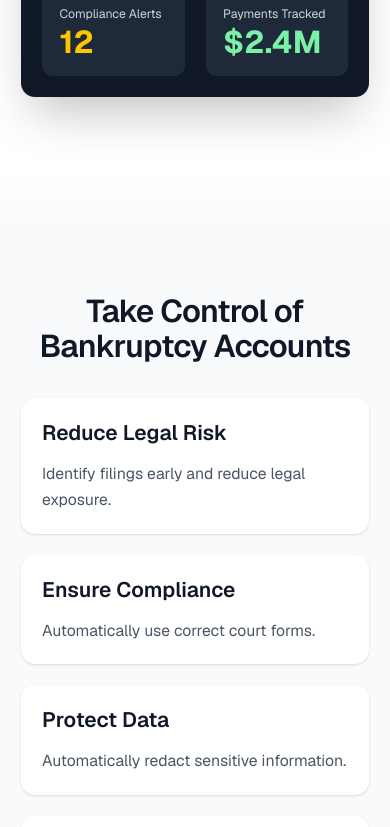
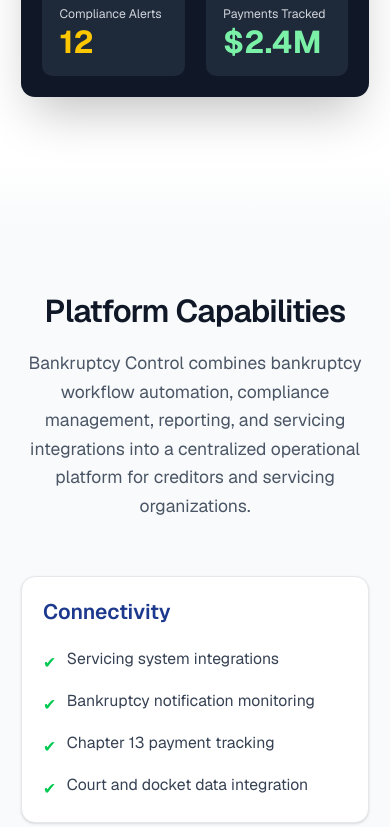
Before and after one commit to drumholliday/bc-website, a Next.js app: page / in a window 390 px wide. Shown: the part 3384-4211 px from the top of the page. Built offline with nearby package versions, Linux system fonts and the light colour scheme.

Commit message:
Added platform capabilities section and enhanced enterprise site structure

```diff
--- a/src/app/page.tsx
+++ b/src/app/page.tsx
@@ -38,6 +38,13 @@ export default function Home() {
 
             <a href="#product"className="hover:text-blue-700 focus:outline-none focus:ring-2 focus:ring-blue-500 transition">
               Product
+            </a>
+
+            <a
+              href="#capabilities"
+              className="hover:text-blue-700 focus:outline-none focus:ring-2 focus:ring-blue-500 rounded transition"
+            >
+              Capabilities
             </a>
 
             <a href="#about" className="hover:text-blue-700 focus:outline-none focus:ring-2 focus:ring-blue-500 transition">
@@ -108,6 +115,14 @@ export default function Home() {
               className="hover:text-blue-700 focus:outline-none focus:ring-2 focus:ring-blue-500 rounded transition"
             >
               Product
+            </a>
+
+            <a
+              href="#capabilities"
+              onClick={() => setMobileMenuOpen(false)}
+              className="hover:text-blue-700 focus:outline-none focus:ring-2 focus:ring-blue-500 rounded transition"
+            >
+              Capabilities
             </a>
 
             <a
@@ -330,7 +345,7 @@ export default function Home() {
 
           <div className="grid md:grid-cols-2 gap-12 md:gap-20 items-center">
             <div>
-              <h2 className="text-4xl md:text-5xl font-semibold tracking-tight mb-8">
+              <h2 className="text-4xl md:text-5xl font-semibold tracking-tight mb-8 text-white">
                 A Complete Platform for Bankruptcy Case Management
               </h2>
 
@@ -389,6 +404,95 @@ export default function Home() {
           </div>
         </div>
       </motion.section>
+{/* Gradient Divide White to Gray */}
+<div className="h-16 bg-gradient-to-b from-white to-gray-50" />
+
+{/* PLATFORM CAPABILITIES */}
+<motion.section
+  id="capabilities"
+  className="scroll-mt-32 py-20 md:py-36 px-6 md:px-8 bg-gray-50"
+  initial={{ opacity: 0, y: 60 }}
+  whileInView={{ opacity: 1, y: 0 }}
+  transition={{ duration: 0.9 }}
+  viewport={{ once: true, amount: 0.3 }}
+>
+  <div className="max-w-7xl mx-auto">
+    <div className="text-center mb-16">
+      <h2 className="text-4xl md:text-5xl font-semibold tracking-tight mb-6">
+        Platform Capabilities
+      </h2>
+
+      <p className="text-xl text-gray-600 max-w-3xl mx-auto leading-relaxed">
+        Bankruptcy Control combines bankruptcy workflow automation,
+        compliance management, reporting, and servicing integrations
+        into a centralized operational platform for creditors and
+        servicing organizations.
+      </p>
+    </div>
+
+    <div className="grid grid-cols-1 md:grid-cols-2 gap-8">
+      {[
+        {
+          title: "Connectivity",
+          items: [
+            "Servicing system integrations",
+            "Bankruptcy notification monitoring",
+            "Chapter 13 payment tracking",
+            "Court and docket data integration",
+          ],
+        },
+        {
+          title: "Compliance",
+          items: [
+            "Local court form support",
+            "Privacy data redaction controls",
+            "Audit and reporting visibility",
+            "Regulatory workflow support",
+          ],
+        },
+        {
+          title: "Counsel & Workflow",
+          items: [
+            "Local counsel coordination",
+            "Case assignment workflows",
+            "Work queue management",
+            "Document generation tools",
+          ],
+        },
+        {
+          title: "Reporting & Monitoring",
+          items: [
+            "Portfolio performance reporting",
+            "Payment monitoring",
+            "Compliance analytics",
+            "Operational visibility dashboards",
+          ],
+        },
+      ].map((section) => (
+        <div
+          key={section.title}
+          className="bg-white rounded-2xl shadow-sm border border-gray-200 p-6 md:p-8"
+        >
+          <h3 className="text-2xl font-semibold mb-6 text-blue-900">
+            {section.title}
+          </h3>
+
+          <ul className="space-y-4">
+            {section.items.map((item) => (
+              <li
+                key={item}
+                className="flex items-start gap-3 text-gray-700 text-lg"
+              >
+                <span className="text-green-500 mt-1">✔</span>
+                <span>{item}</span>
+              </li>
+            ))}
+          </ul>
+        </div>
+      ))}
+    </div>
+  </div>
+</motion.section>
 
       {/* Gradient Divide White to Gray */}
       <div className="h-16 bg-gradient-to-b from-white to-gray-50" />
@@ -565,7 +669,7 @@ export default function Home() {
       {/* CONTACT */}
       <motion.section
         id="contact"
-        className="scroll-mt-32 py-20 md:py-36 px-6 md:px-8 bg-gray-50"
+        className="scroll-mt-32 py-20 md:py-36 px-6 md:px-8 bg-blue-900 text-white"
         initial={{ opacity: 0, y: 60 }}
         whileInView={{ opacity: 1, y: 0 }}
         transition={{ duration: 0.9 }}
@@ -577,9 +681,10 @@ export default function Home() {
       Schedule a Demo
     </h2>
 
-    <p className="text-lg md:text-xl text-gray-600 max-w-2xl mx-auto leading-relaxed">
-      See how Bankruptcy Control can streamline bankruptcy operations,
-      improve compliance visibility, and support your servicing workflows.
+    <p className="text-lg md:text-xl text-blue-100 max-w-2xl mx-auto leading-relaxed">
+      Learn how Bankruptcy Control helps creditors and servicing organizations
+      improve operational visibility, strengthen compliance workflows, and
+      manage bankruptcy accounts more efficiently.
     </p>
   </div>
 
@@ -686,7 +791,7 @@ export default function Home() {
       </motion.section>
 
       {/* FOOTER */}
-      <footer className="text-center text-base md:text-xl text-blue-900 py-8 border-t">
+      <footer className="bg-blue-950 text-blue-100 text-center text-base md:text-lg py-8 border-t border-blue-800">
         © {new Date().getFullYear()} Bankruptcy & Litigation Technology, Inc.
       </footer>
     </main>
```
